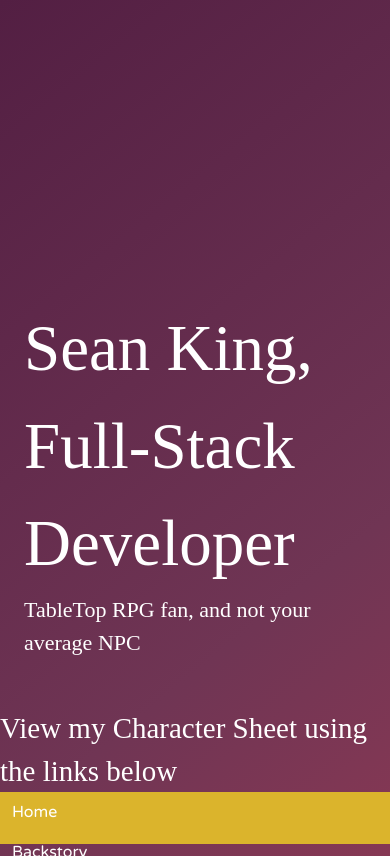
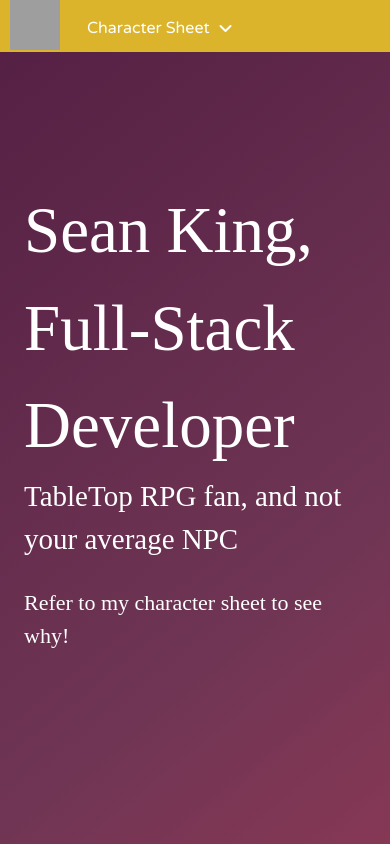
Before and after one commit to seanianking/MrKingsPortfolio, a React (Create React App) app: page / in a window 390 px wide. Built offline with nearby package versions, Linux system fonts and the light colour scheme; grey boxes are pictures that could not be loaded.

Commit message:
responsive nav added to all pages, some text changed.

```diff
--- a/src/components/AdventuresBody.js
+++ b/src/components/AdventuresBody.js
@@ -1,4 +1,4 @@
-import React from 'react'
+import React, {useState, useEffect} from 'react'
 import Navbar from './navbar'
 import SearchPage from '../assets/images/searchPage.jpg'
 import Diary from '../assets/images/ExpressionsLanding.png'
@@ -6,10 +6,21 @@ import League from '../assets/images/LandingPageImage.png'
 import Santa from '../assets/images/landing area.jpg'
 import Planner from '../assets/images/plannerLanding.png'
 import Burger from '../assets/images/someBurgersEaten.png'
+import MobileNav from './MobileNav';
 
 function AdventuresBody() {
+      // state and hooks to conditionally render Navbar or MobileNav
+  const [viewportWidth, setViewportWidth] = useState(window.innerWidth > 1023);
+  const updateNav = () => {
+    setViewportWidth(window.innerWidth > 1023);
+  }
+  useEffect(() => {
+    window.addEventListener("resize", updateNav);
+    return () => window.removeEventListener("resize", updateNav);
+  })
     return (
         <div>
+             {viewportWidth ? ("") : (<MobileNav/>) }
             <section style={{paddingBottom: "3.25rem", paddingTop: "3.25rem"}} className='hero is-fullheight  is-bold is-info'>
                 <div className='columns'>
                     <div className='column'>
@@ -133,7 +144,7 @@ function AdventuresBody() {
                     </div>
                 </div>
                 <br/>
-                <Navbar />
+                {viewportWidth ? (<Navbar />) : ("")}
             </section>
         </div>
     )
--- a/src/components/LandingBody.js
+++ b/src/components/LandingBody.js
@@ -1,26 +1,43 @@
-import React from 'react'
+import React, { useState, useEffect } from 'react'
 import Navbar from './navbar'
+import MobileNav from './MobileNav';
 
 function LandingBody() {
+    // state and hooks to conditionally render Navbar or MobileNav
+    const [viewportWidth, setViewportWidth] = useState(window.innerWidth > 1023);
+    const updateNav = () => {
+        setViewportWidth(window.innerWidth > 1023);
+    }
+    useEffect(() => {
+        window.addEventListener("resize", updateNav);
+        return () => window.removeEventListener("resize", updateNav);
+    })
     return (
         <div>
-            <section style={{paddingBottom: "3.25rem", paddingTop: "3.25rem"}} className='hero is-fullheight  is-bold is-link'>
+            {viewportWidth ? ("") : (<MobileNav />)}
+            <section style={{ paddingBottom: "3.25rem", paddingTop: "3.25rem" }} className='hero is-fullheight  is-bold is-link'>
                 <div class="hero-body">
                     <section>
-                        <div class="marginTop">
+                        <div class="">
                             <h1 class="titleItem">Sean King, Full-Stack Developer</h1>
-                            <h2 class="subTitleItem">TableTop RPG fan, and not your average NPC</h2>
+                            <h2 class="miscItem">TableTop RPG fan, and not your average NPC</h2><br/>
+                            {viewportWidth ? ("") : (
+                                <div class='container'>
+                                    <div>
+                                        <h1 class='subTitleItem'>Refer to my character sheet to see why!</h1>
+                                    </div>
+                                </div>)}
                         </div>
                     </section>
                 </div>
                 <section>
                     <section>
                         <div class='container marginBottom'>
-                            <h1 class='miscItem'>View my Character Sheet using the links below</h1>
+                            {viewportWidth ? (<h1 class='miscItem'>View my Character Sheet using the links below to see why:</h1>) : ("")}
                         </div>
                     </section>
                 </section>
-                <Navbar />
+                {viewportWidth ? (<Navbar />) : ("")}
             </section>
         </div >
     )
--- a/src/components/SkillsProficienciesBody.js
+++ b/src/components/SkillsProficienciesBody.js
@@ -1,4 +1,4 @@
-import React from 'react'
+import React, {useState, useEffect} from 'react'
 import Navbar from './navbar'
 import ReactLogo from '../assets/images/React.png'
 import Adobe from '../assets/images/adobe.svg'
@@ -12,12 +12,22 @@ import Bootstrap from '../assets/images/bootstrap.svg'
 import jQuery from '../assets/images/jQuery.svg'
 import NodeJS from '../assets/images/nodeJS.svg'
 import Express from '../assets/images/express.svg'
-
+import MobileNav from './MobileNav';
 
 
 function SkillsProficienciesBody() {
+        // state and hooks to conditionally render Navbar or MobileNav
+  const [viewportWidth, setViewportWidth] = useState(window.innerWidth > 1023);
+  const updateNav = () => {
+    setViewportWidth(window.innerWidth > 1023);
+  }
+  useEffect(() => {
+    window.addEventListener("resize", updateNav);
+    return () => window.removeEventListener("resize", updateNav);
+  })
     return (
         <div>
+            {viewportWidth ? ("") : (<MobileNav/>) }
             <section style={{paddingBottom: "3.25rem", paddingTop: "3.25rem"}} className='hero is-fullheight  is-bold is-warning'>
                 <div className='columns'>
                     <div className='column'>
@@ -114,7 +124,7 @@ function SkillsProficienciesBody() {
                         </div>
                     </div>
                 </div>
-                <Navbar />
+                {viewportWidth ? (<Navbar />) : ("")}
             </section>
         </div>
     )
```
